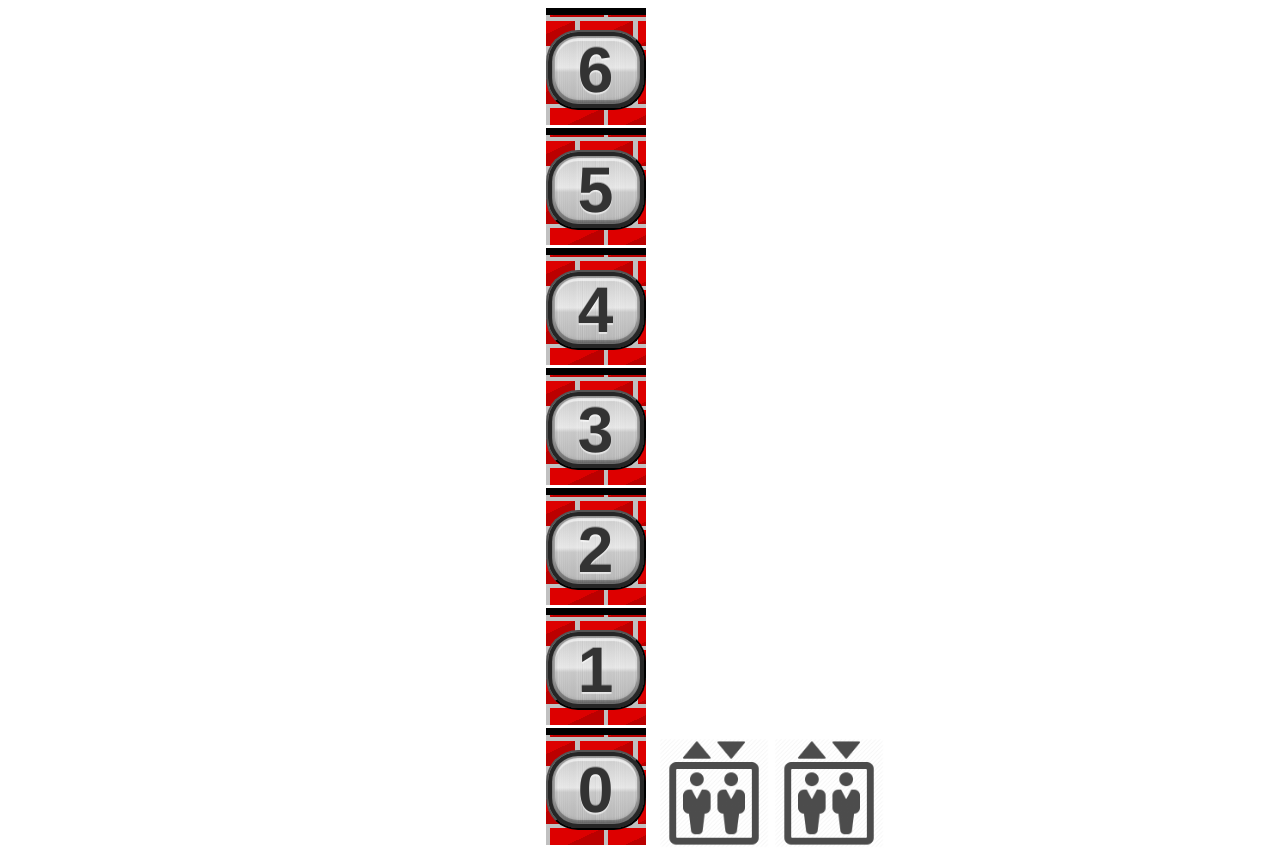
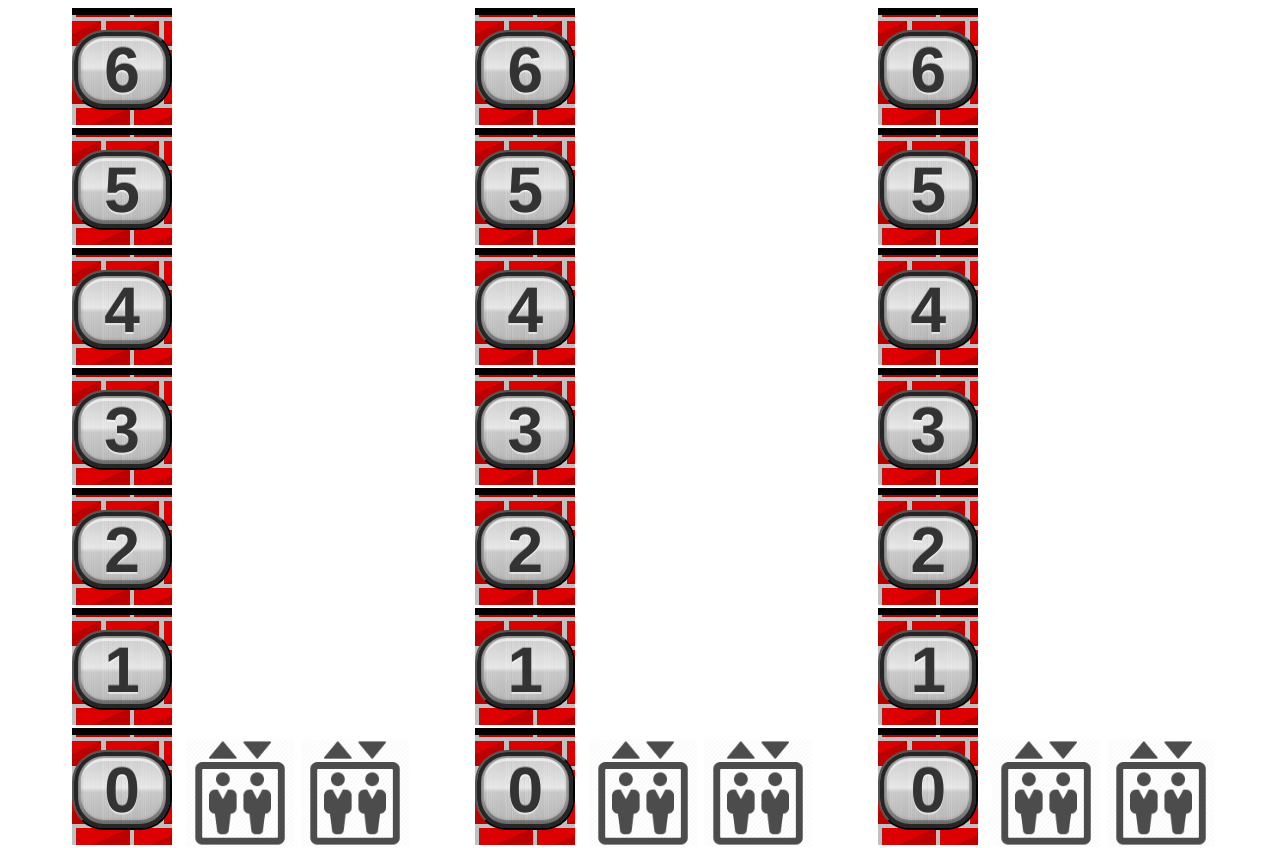
Before and after one commit to Yaakov-T/nessProject, a website: page ElevatorChallenge/code_project/index.html in a window 1280 px wide. Drawn offline with Linux system fonts and the light colour scheme.

Commit message:
more buildings

```diff
--- a/ElevatorChallenge/code_project/JS/app.js
+++ b/ElevatorChallenge/code_project/JS/app.js
@@ -5,31 +5,37 @@ const init = () => {
 };
 const createBuildings = () => {
     for (let i = 0; i < numBuildings; i++) {
-        buildingArr.push(new Building(numFloors, numElevators, floorHeight));
+        buildingArr.push(new Building(numFloors, numElevators, floorHeight, frime));
     }
-    buildingArr.forEach((building) => {
-        building.mycurrentBuilding.classList.add("rowFlex");
-    });
 };
-const numBuildings = 1;
+const frime = 100;
+const numBuildings = 3;
 const numFloors = 7;
 const numElevators = 2;
 const buildingArr = [];
 const floorHeight = 120;
-const buildingManagement = document.getElementById("buildingManagement");
+const DOMElement = document.getElementById("buildingManagement");
+const buildingManagement = document.createElement("div");
+if (DOMElement) {
+    DOMElement.style.alignItems = ("center");
+    DOMElement.style.width = (`${window.innerWidth}px`);
+    DOMElement.style.paddingLeft = (`5%`);
+    DOMElement.style.paddingRight = (`5%`);
+    DOMElement.appendChild(buildingManagement);
+    buildingManagement.style.display = ("flex");
+    buildingManagement.style.justifyContent = ("space-between");
+}
 const rander = () => {
-    if (buildingManagement) {
-        buildingManagement.innerHTML = '';
-        // Append each building to buildingManagement
-        buildingArr.forEach((building) => {
-            building.appendToParent(buildingManagement);
-        });
-    }
-    ;
+    buildingManagement.innerHTML = '';
+    // Append each building to buildingManagement
+    buildingArr.forEach((building) => {
+        building.mycurrentBuilding.style.maxWidth = `${90 / numBuildings}%`;
+        building.appendToParent(buildingManagement);
+    });
 };
 const run = setInterval(() => {
     buildingArr.forEach((building) => {
         building.run();
     });
-}, 500);
+}, 500 / frime);
 init();
--- a/ElevatorChallenge/code_project/JS/arrival_display.js
+++ b/ElevatorChallenge/code_project/JS/arrival_display.js
@@ -1,5 +1,3 @@
 "use strict";
 class ArrivalDisplay {
-    displayWaitingTime() {
-    }
 }
--- a/ElevatorChallenge/code_project/JS/building.js
+++ b/ElevatorChallenge/code_project/JS/building.js
@@ -1,33 +1,44 @@
 "use strict";
 class Building {
-    constructor(numFloors, numElevators, floorHeight) {
-        this.currentBuilding = document.createElement("div");
-        this.currentBuilding.style.height = `${(floorHeight) * numFloors}px`;
-        this.floors = [];
-        this.elevatorManagement = new ElevatorManagement(numElevators);
-        this.elevatorManagement.elevationArea.style.height = `${floorHeight * numFloors}px`;
+    constructor(numFloors, numElevators, floorHeight, frime) {
+        this.frime = frime;
+        this.floorsarea = document.createElement("div");
+        this.currentBuilding = this.createBuild();
+        this.elevatorManagement = this.createElevatorMenage();
+        this.floors = this.createFloors();
+    }
+    createBuild() {
+        const currentBuilding = document.createElement("div");
+        currentBuilding.style.height = `${(floorHeight) * numFloors}px`;
+        return currentBuilding;
+    }
+    createElevatorMenage() {
+        const elevatorManagement = new ElevatorManagement(numElevators, this.frime);
+        elevatorManagement.elevationArea.style.height = `${floorHeight * numFloors}px`;
+        return elevatorManagement;
+    }
+    createFloors() {
+        this.floorsarea.style.maxWidth = "50%";
+        const floors = [];
         for (let i = 0; i < numFloors; i++) {
-            this.floors.push(new SingleFloor(numFloors - i - 1, this.elevatorManagement));
+            floors.push(new SingleFloor(numFloors - i - 1, this.elevatorManagement));
         }
+        return floors;
     }
     get mycurrentBuilding() {
         return this.currentBuilding;
     }
     appendToParent(parent) {
-        const buildingContainer = document.createElement("div");
-        buildingContainer.classList.add("rowFlex");
-        const floorContainer = document.createElement("div");
-        floorContainer.classList.add("columFlex");
-        floorContainer.style.width = "100%";
+        this.currentBuilding.classList.add("rowFlex");
+        this.floorsarea.classList.add("columFlex");
         this.floors.forEach((floor) => {
-            floor.appendToParent(floorContainer);
-            buildingContainer.appendChild(floorContainer);
+            floor.appendToParent(this.floorsarea);
         });
+        this.currentBuilding.appendChild(this.floorsarea);
         const elevatorContainer = document.createElement("div");
         elevatorContainer.classList.add("elevator-management");
         this.elevatorManagement.appendToParent(elevatorContainer);
-        buildingContainer.appendChild(elevatorContainer);
-        this.currentBuilding.appendChild(buildingContainer);
+        this.currentBuilding.appendChild(elevatorContainer);
         parent.appendChild(this.currentBuilding);
     }
     run() {
--- a/ElevatorChallenge/code_project/JS/elevator.js
+++ b/ElevatorChallenge/code_project/JS/elevator.js
@@ -1,40 +1,43 @@
 "use strict";
 class Elevator {
-    constructor() {
-        this.m_sumOfTime = 0;
-        this.m_timeToWait = 0;
-        this.m_XPossition = 0;
-        this.m_destinationQueue = [];
-        this.m_elevatorElement = document.createElement('img');
-        this.aditAtributes();
+    constructor(frime) {
+        this.SumOfTime = 0;
+        this.CurrentFloor = 0;
+        this.TimeToWait = 0;
+        this.XPossition = 0;
+        this.frime = frime;
+        this.DestinationQueue = [];
+        this.ElevatorElement = this.createElevator();
     }
     ;
-    aditAtributes() {
-        this.m_elevatorElement.src = "./elements/elv.png";
-        this.m_elevatorElement.classList.add('elevatorStyle');
-        this.m_elevatorElement.style.height = "110px";
-        this.m_elevatorElement.style.width = "110px";
-        this.m_elevatorElement.style.bottom = `${this.m_XPossition}px`;
+    createElevator() {
+        const elevatorElement = document.createElement('img');
+        elevatorElement.src = "./elements/elv.png";
+        elevatorElement.classList.add('elevatorStyle');
+        elevatorElement.style.height = "110px";
+        elevatorElement.style.width = "110px";
+        elevatorElement.style.bottom = `${this.XPossition}px`;
+        return elevatorElement;
     }
     ;
     get elevatorElement() {
-        return this.m_elevatorElement;
+        return this.ElevatorElement;
     }
     appendToParent(parent) {
         parent.appendChild(this.elevatorElement);
     }
-    addFloorToQueue(floor) {
-        this.m_destinationQueue.push(floor);
-        const newTime = this.timeBetweenFloors(floor, this.m_destinationQueue[this.m_destinationQueue.length - 1]);
-        this.m_sumOfTime += (newTime + 4);
+    addNewFloor(floor) {
+        this.DestinationQueue.push(floor);
+        const newTime = this.timeBetweenFloors(floor, this.DestinationQueue[this.DestinationQueue.length - 1]);
+        this.SumOfTime += (newTime + (4 * this.frime));
     }
     moveElevator() {
-        if (this.m_timeToWait > 0) {
-            this.m_timeToWait--;
+        if (this.TimeToWait > 0) {
+            this.TimeToWait--;
         }
         else {
             this.addPart();
-            this.m_elevatorElement.style.bottom = `${this.m_XPossition}px`;
+            this.ElevatorElement.style.bottom = `${this.XPossition}px`;
             if (this.checkArrivalDestination()) {
                 this.openDoor();
             }
@@ -42,41 +45,37 @@ class Elevator {
         }
     }
     addPart() {
-        if (this.m_XPossition < this.m_destinationQueue[0] * 120) {
-            this.m_XPossition += 120;
+        if (this.XPossition < this.DestinationQueue[0] * 120) {
+            this.XPossition += 120 / this.frime;
         }
-        else if (this.m_XPossition > this.m_destinationQueue[0] * 120) {
-            this.m_XPossition -= 120;
+        else if (this.XPossition > this.DestinationQueue[0] * 120) {
+            this.XPossition -= 120 / this.frime;
         }
     }
     checkArrivalDestination() {
-        return (this.m_destinationQueue[0] * 120 == this.m_XPossition);
-        // this.m_timeToWait = 4;
-        // const newFloor = this.m_destinationQueue.shift()
-        // if (newFloor)
-        //     this.m_currentFloor = newFloor;
+        return Math.abs(this.DestinationQueue[0] * 120 - this.XPossition) < 1;
     }
-    timeWithNewFloor(floor) {
+    checkTimeWithFloor(floor) {
         {
-            if (this.m_destinationQueue[this.m_destinationQueue.length - 1]) {
-                const timeBetween = this.timeBetweenFloors(floor, this.m_destinationQueue[this.m_destinationQueue.length - 1]);
-                return this.m_sumOfTime + timeBetween;
+            if (this.DestinationQueue.length > 0) {
+                const timeBetween = this.timeBetweenFloors(floor, this.DestinationQueue[this.DestinationQueue.length - 1]);
+                return this.SumOfTime + timeBetween;
             }
-            return this.m_sumOfTime;
+            return this.timeBetweenFloors(floor, this.CurrentFloor);
         }
     }
     timeBetweenFloors(floor1, floor2) {
-        if (floor1 < floor2) {
-            return (floor2 - floor1) / 2;
+        if (floor2 || floor2 == 0) {
+            return ((Math.abs(floor2 - floor1)) / 2);
         }
-        return (floor1 - floor2) / 2;
+        return 0;
     }
     ;
     openDoor() {
         // ding
-        this.m_timeToWait = 4;
-        const newFloor = this.m_destinationQueue.shift();
-        if (newFloor) {
+        this.TimeToWait = 4 * this.frime;
+        if (this.DestinationQueue.length > 0) {
+            this.CurrentFloor = this.DestinationQueue.shift();
         }
     }
 }
--- a/ElevatorChallenge/code_project/JS/elevator_menagment.js
+++ b/ElevatorChallenge/code_project/JS/elevator_menagment.js
@@ -1,9 +1,10 @@
 "use strict";
 class ElevatorManagement {
-    constructor(numElevators) {
+    constructor(numElevators, frime) {
+        this.frime = frime;
         this.elevators = [];
         for (let i = 0; i < numElevators; i++) {
-            this.elevators.push(new Elevator());
+            this.elevators.push(new Elevator(this.frime));
         }
         this.elevatorsArea = document.createElement('div');
         this.elevationArea.classList.add("rowFlex");
@@ -12,16 +13,16 @@ class ElevatorManagement {
         return this.elevatorsArea;
     }
     getOrder(floor) {
-        let minTime = this.elevators[0].timeWithNewFloor(floor);
+        let minTime = this.elevators[0].checkTimeWithFloor(floor);
         let elevatorIndex = 0;
-        for (let i = 1; i < this.elevators.length; i++) {
-            const time = this.elevators[i].timeWithNewFloor(floor);
+        for (let i = 1; i < this.elevators.length; ++i) {
+            const time = this.elevators[i].checkTimeWithFloor(floor);
             if (time < minTime) {
                 minTime = time;
                 elevatorIndex = i;
             }
         }
-        this.elevators[elevatorIndex].addFloorToQueue(floor);
+        this.elevators[elevatorIndex].addNewFloor(floor);
         return minTime;
     }
     appendToParent(parent) {
--- a/ElevatorChallenge/code_project/TS/arrival_display.ts
+++ b/ElevatorChallenge/code_project/TS/arrival_display.ts
@@ -1,5 +1,5 @@
 class ArrivalDisplay {
-    displayWaitingTime(): void {
 
-    }
+
+
 }
--- a/ElevatorChallenge/code_project/TS/elevator_button.ts
+++ b/ElevatorChallenge/code_project/TS/elevator_button.ts
@@ -1,8 +1,8 @@
 
 class elevatorButton {
+    floorNumber: number;
     elevatorMenagment: ElevatorManagement;
     button: HTMLButtonElement;
-    floorNumber: number;
 
     constructor(floorNumber: number, elevatorMenagment: ElevatorManagement) {
         this.floorNumber = floorNumber;
--- a/ElevatorChallenge/code_project/TS/singleFloor.ts
+++ b/ElevatorChallenge/code_project/TS/singleFloor.ts
@@ -6,7 +6,7 @@ class SingleFloor {
     private blackLine: Line;
     private floorSpace: FloorSpace;
 
-    constructor(floorNumber: number,elevatorMenagment: ElevatorManagement) {
+    constructor(floorNumber: number ,elevatorMenagment: ElevatorManagement) {
         this.m_singleFloor = document.createElement('div');
         this.m_singleFloor.style.height = '100%';
         this.floorNumber = floorNumber;
--- a/ElevatorChallenge/code_project/css/main.css
+++ b/ElevatorChallenge/code_project/css/main.css
@@ -18,18 +18,15 @@
     flex-direction: row;
     justify-content: space-between;
     align-items: flex-start;
-    width: 100%;
-    height: 100%;
     padding: 0px;
 }
 
 .columFlex {
-    flex: 1;
-    flex-grow: 1;
+    justify-content: space-between;
     display: flex;
     height: 100%;
     flex-direction: column;
-    align-items: flex-end;
+    /* align-items: flex-end; */
 }
 
 .elevator-management {
```
Also changed, not shown: ElevatorChallenge/code_project/TS/app.ts (+19 -11 lines), ElevatorChallenge/code_project/TS/building.ts (+38 -17 lines), ElevatorChallenge/code_project/TS/elevator.ts (+44 -47 lines), ElevatorChallenge/code_project/TS/elevator_menagment.ts (+8 -6 lines), ElevatorChallenge/code_project/index.html (+4 -1 lines).
